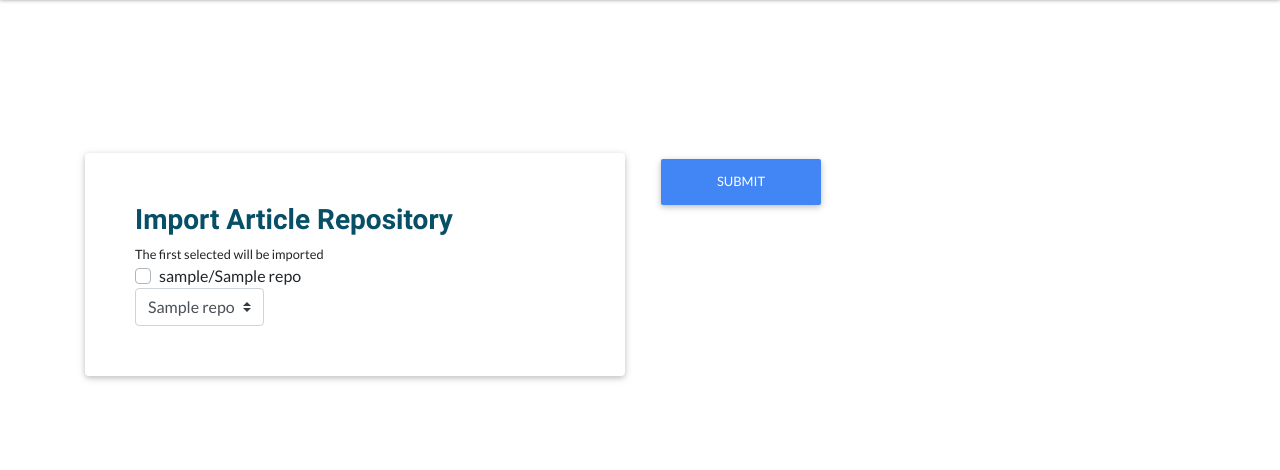
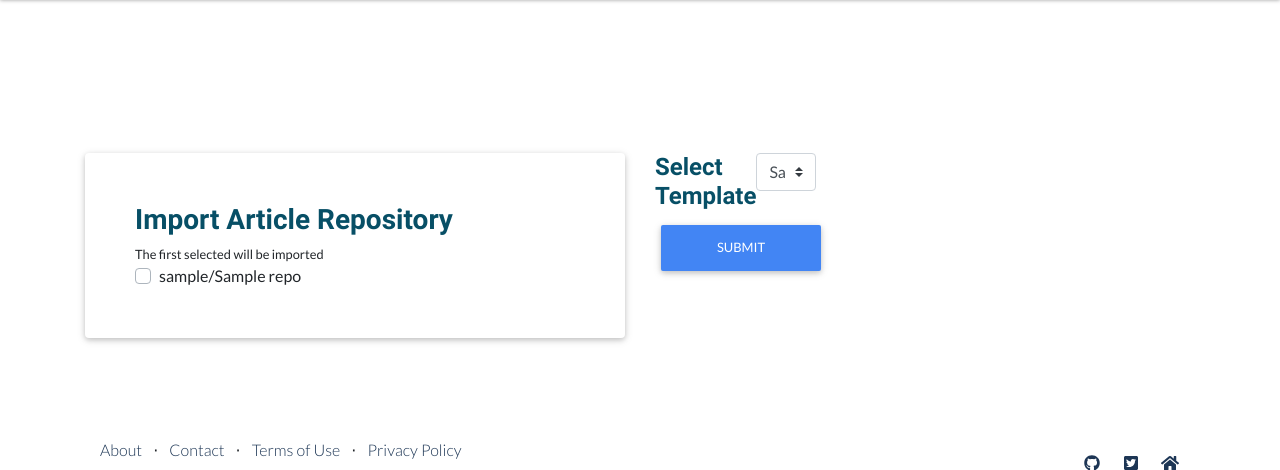
Before and after one commit to vsoch/askci, a Django app: template askci/apps/main/templates/articles/import_article.html in a window 1280 px wide. Shown: the part 63-533 px from the top of the page. Run offline with Django 3.2, Linux system fonts and the light colour scheme; the template is opened without the code that fills it: most values are stand-ins (such as "Sample title", 1, 10 or a date in 2020); some libraries are stand-ins or nearby versions.

Commit message:
updated wrong view
Signed-off-by: Vanessa Sochat <vsochat@stanford.edu>

```diff
--- a/askci/apps/main/templates/articles/import_article.html
+++ b/askci/apps/main/templates/articles/import_article.html
@@ -20,16 +20,17 @@
                     <label class="custom-control-label" for="REPO_{{ repo.owner.login }}/{{ repo.name }}">{{ repo.owner.login }}/{{ repo.name }}</label>
                 </div>{% endfor %}
             </div>
-            <div class="input-group">
-	        <div class="input-group-prepend">
-		  <select class="custom-select" id="selectTemplate" name='template' required>{% for template in templates %}<option value="{{ template.uuid }}"{% if forloop.first %}selected{% endif %}>{{ template.repo }}</option>{% endfor %}
-		  </select>
-		</div>
-             </div>
             {% else %}<p style="martin-top:20px" class="alert alert-info">You don't have any askci-term-* repos to import!</p>{% endif %}
        </div>
    </div>
    <div class="col-md-2">{% if repos %}
+        <div class="input-group">
+           <div class="input-group-prepend">
+              <h4>Select Template</h4>
+	      <select class="custom-select" id="selectTemplate" name='template' required>{% for template in templates %}<option value="{{ template.uuid }}"{% if forloop.first %}selected{% endif %}>{{ template.repo }}</option>{% endfor %}
+	      </select>
+           </div>
+       </div>
        <input id='submit-button' style="width:100%" type='submit' name='submit' class="btn btn-primary"/>{% endif %}
     </div>
    </div>
```
